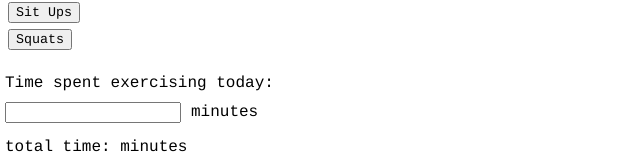
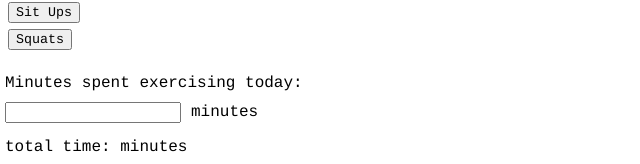
Before and after one commit to julianamacedo1/exercise-app, a React (Create React App) app: page / in a window 1280 px wide. Shown: the part 195-359 px from the top of the page, without its empty margins (0-640 px from the left). Built offline with nearby package versions, Linux system fonts and the light colour scheme.

Commit message:
March 6, 2021 2:56 PM

```diff
--- a/src/App.js
+++ b/src/App.js
@@ -67,7 +67,7 @@ class MenuScreen extends React.Component {
                 </li>
               )}
             </ul>
-            <p style={{ "margin": "10px 5px 5px 5px", "font-family": "courier" }}>Time spent exercising today:</p>
+            <p style={{ "margin": "10px 5px 5px 5px", "font-family": "courier" }}>Minutes spent exercising today:</p>
             <TotalExercise></TotalExercise>
           </>
         )
```
